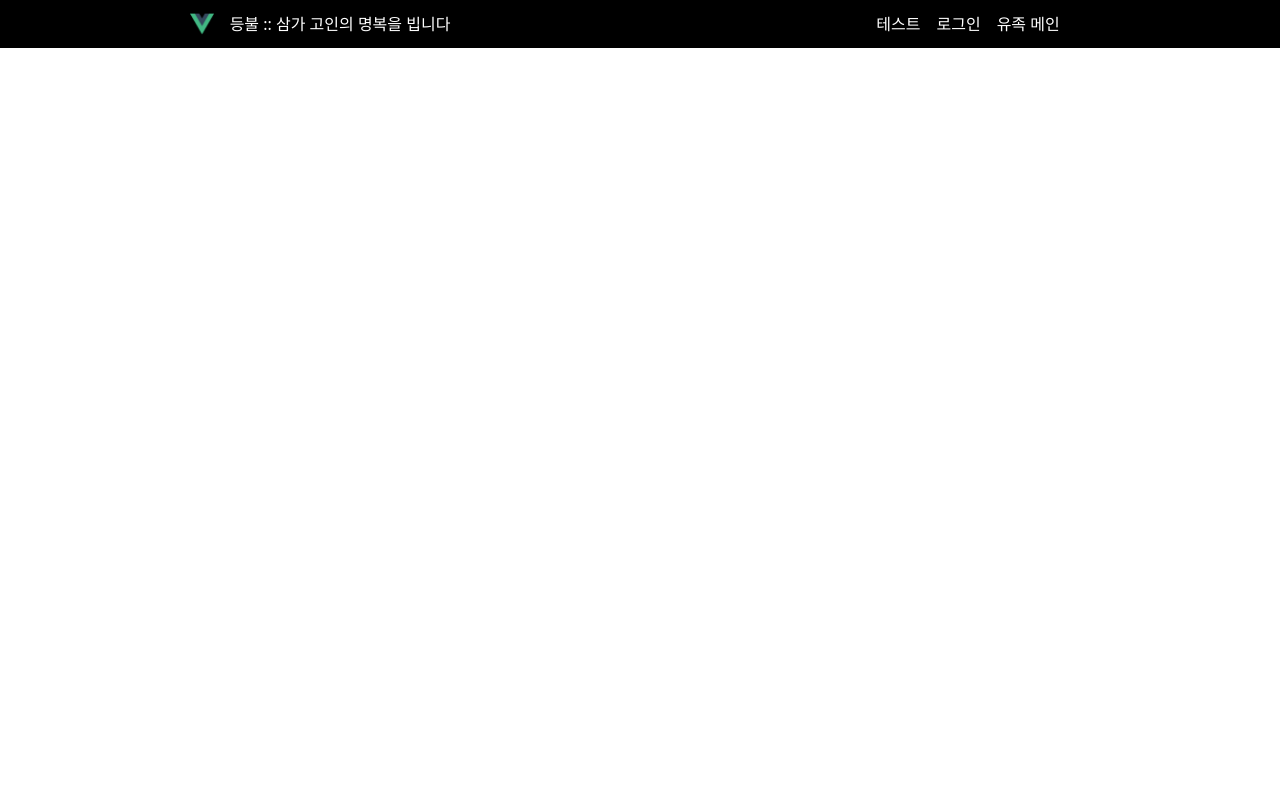
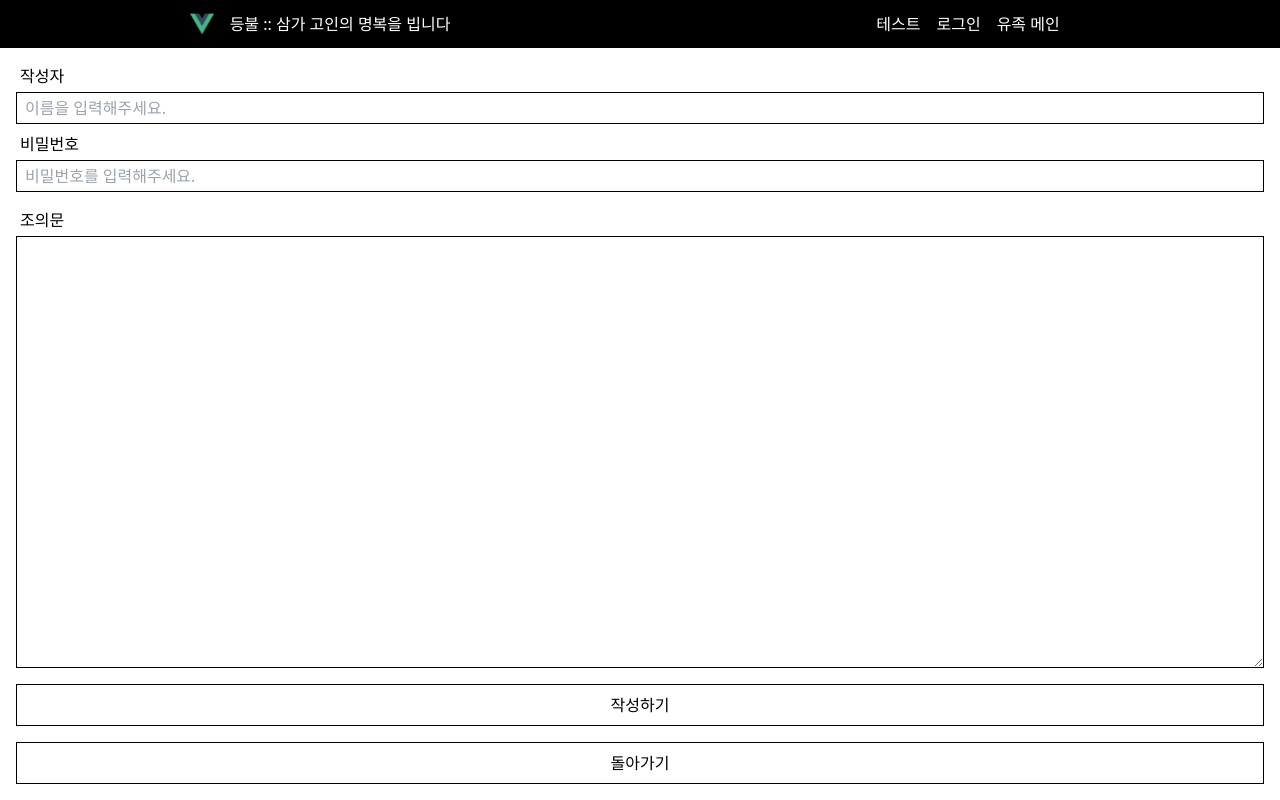
Before and after one commit to nwh1124/FMVue, a Vue app: page /usr/write in a window 1280 px wide. Built offline with nearby package versions, Linux system fonts and the light colour scheme.

Commit message:
수정, 삭제 시도 중

```diff
--- a/src/apis/index.ts
+++ b/src/apis/index.ts
@@ -85,9 +85,12 @@ interface Base__IResponseBodyType1{
 
 // /usr/condolence/list 의 응답 타입
 export interface MainApi__condolence_list__IResponseBody extends Base__IResponseBodyType1 {
-    body:{
-      condolences: ICondolence[]
-    };
+  body:{
+    condolences: ICondolence[]
+  };
+}
+export interface MainApi__condolence_doWrite__IResponseBody extends Base__IResponseBodyType1 {
+
 }
 
 
@@ -106,4 +109,9 @@ export class MainApi extends HttpClient {
     return this.instance.get<MainApi__condolence_list__IResponseBody>(`/usr/condolence/list?boardId=${boardId}`);
   }
 
+  // http://localhost:8021/usr/condolence/doAdd?writer=?&password=?&body=? 를 요청하고 응답을 받아오는 함수
+  public condolence_doWrite(writer:string, password:string, body:string) {
+    return this.instance.post<MainApi__condolence_doWrite__IResponseBody>(`/usr/condolence/doAdd?writer=${writer}&password=${password}&body=${body}`);
+  }
+
 }
--- a/src/pages/UsrMainPage.vue
+++ b/src/pages/UsrMainPage.vue
@@ -27,7 +27,8 @@
                     <li class="text-sm mb-1">
                         <div class="flex justify-between">
                             <span>{{condolence.writer}}</span>
-                            <button>수정/삭제</button>
+                            <input type="hidden" value="{{condolence.id}}" ref="modifyOrDeleteCondolenceId">
+                            <button v-on:click="modifyOrDeleteCondolence">수정삭제</button>
                         </div>
                         <div class="flex justify-between">
                             <span>{{condolence.body}}</span>
@@ -37,7 +38,8 @@
                 </ul>
             </div>
             <div class="flex pl-2 py-2">
-                <button class="px-2 mr-2 h-10 w-full border-black">조의문 작성</button>
+                <router-link to="/usr/write" class="px-2 mr-2 h-10 w-full border-black
+                flex justify-center items-center">조의문 작성</router-link>
             </div>
         </div>
 
@@ -82,8 +84,6 @@ export default defineComponent({
     setup(props){
         const mainApi:MainApi = getCurrentInstance()?.appContext.config.globalProperties.$mainApi;
 
-        const newCondolenceBodyElRef = ref<HTMLInputElement>();
-
         const state = reactive({
             condolence: [] as ICondolence[]
         });
@@ -105,10 +105,33 @@ export default defineComponent({
 
         return{
          state,
-         newCondolenceBodyElRef,
         }
     }
+
 })
+
+function modifyOrDeleteCondolence(){
+        alert('확인');
+
+        const modifyOrDeleteCondolenceIdRef = ref<HTMLInputElement>();
+
+        if( modifyOrDeleteCondolenceIdRef.value == null ){
+            return;
+        }
+
+        const modifyOrDeleteCondolenceId = modifyOrDeleteCondolenceIdRef.value;
+
+        modifyOrDeleteCondolenceId.value = modifyOrDeleteCondolenceId.value.trim();
+
+        if( modifyOrDeleteCondolenceId.value.length == 0 ){
+            alert('존재하지 않는 조의문입니다.')
+            modifyOrDeleteCondolenceId.focus();
+
+            return;
+        }
+
+}
+
 </script>
 
 <style>
--- /dev/null
+++ b/src/pages/UsrPasswordCheckPage.vue
@@ -0,0 +1,20 @@
+<template>
+  <div>
+    dd
+  </div>
+  <div class="mx-2 mb-4 border-black">
+      <router-link to="/usr/main">
+          <div class="flex justify-center items-center py-4">
+            돌아가기
+          </div>
+      </router-link>
+  </div>
+</template>
+
+<script>
+import { defineComponent } from 'vue'
+
+export default defineComponent({
+  name: 'UsrPasswordCheckPage'
+})
+</script>
--- /dev/null
+++ b/src/pages/UsrWriteCondolencePage.vue
@@ -0,0 +1,141 @@
+<template>
+  <div class="container mx-auto flex flex-col h-full">
+
+    <form v-on:submit.prevent="checkAndWriteCondolence"
+    class="flex flex-col flex-grow">
+
+      <div class="mx-4 mt-4 mb-2">
+        <span class="pl-1">작성자</span>
+        <input ref="newCondolenceWriterElRef"
+        type="text" class="h-8 w-full mt-1 border-black pl-2"
+        placeholder="이름을 입력해주세요.">
+      </div>
+
+      <div class="mx-4 mb-4">
+        <span class="pl-1">비밀번호</span>
+        <input ref="newCondolencePasswordElRef"
+        type="password" class="h-8 w-full mt-1 border-black pl-2"
+        placeholder="비밀번호를 입력해주세요.">
+      </div>
+
+      <div class="mx-4 flex flex-col flex-grow">
+        <span class="pl-1">조의문</span>
+        <textarea ref="newCondolenceBodyElRef" id="" cols="30" rows="10"
+        class="border-black flex-grow mt-1 pl-2 pt-2"
+        placeholder="조의문을 작성해주세요.">
+        </textarea>
+      </div>
+
+      <input type="submit" value="작성하기"
+        class="mx-4 my-4 border-black
+        flex justify-center items-center py-2 bg-white"/>
+
+    </form>
+
+    <div class="mx-4 mb-4 border-black">
+        <router-link to="/usr/main">
+            <div class="flex justify-center items-center py-2">
+              돌아가기
+            </div>
+        </router-link>
+    </div>
+
+  </div>
+</template>
+
+<script lang="ts">
+import { defineComponent, ref, reactive, getCurrentInstance, onMounted } from 'vue'
+import { MainApi } from '../apis/'
+import { Router } from 'vue-router';
+
+export default defineComponent({
+  name: 'UsrWriteCondolencePage',
+
+  setup(){
+    const router:Router = getCurrentInstance()?.appContext.config.globalProperties.$router;
+    const mainApi:MainApi = getCurrentInstance()?.appContext.config.globalProperties.$mainApi;
+
+    const newCondolenceWriterElRef = ref<HTMLInputElement>();
+    const newCondolencePasswordElRef = ref<HTMLInputElement>();
+    const newCondolenceBodyElRef = ref<HTMLInputElement>();
+
+    function checkAndWriteCondolence(){
+
+      if( newCondolenceWriterElRef.value == null ){
+        return;
+      }
+
+      const newCondolenceWriterEl = newCondolenceWriterElRef.value;
+
+      newCondolenceWriterEl.value = newCondolenceWriterEl.value.trim();
+
+      if( newCondolenceWriterEl.value.length == 0 ){
+        alert('작성자를 입력해주세요.');
+        newCondolenceWriterEl.focus();
+
+        return;
+      }
+
+      if( newCondolencePasswordElRef.value == null ){
+        return;
+      }
+
+      const newCondolencePasswordEl = newCondolencePasswordElRef.value;
+
+      newCondolencePasswordEl.value = newCondolencePasswordEl.value.trim();
+
+      if( newCondolencePasswordEl.value.length == 0 ){
+        alert('비밀번호를 입력해주세요.');
+        newCondolencePasswordEl.focus();
+
+        return;
+      }
+
+      if( newCondolenceBodyElRef.value == null ){
+        return;
+      }
+
+      const newCondolenceBodyEl = newCondolenceBodyElRef.value;
+
+      newCondolenceBodyEl.value = newCondolenceBodyEl.value.trim();
+
+      if( newCondolenceBodyEl.value.length == 0 ){
+        alert('조의문을 작성해주세요.');
+        newCondolenceBodyEl.focus();
+
+        return;
+      }
+
+      writeCondolence(newCondolenceWriterEl.value, newCondolencePasswordEl.value, newCondolenceBodyEl.value);
+
+    }
+
+    function writeCondolence(writer:string, password:string, body:string){
+    mainApi.condolence_doWrite(writer, password, body)
+    .then(axiosResponse => {
+      alert(axiosResponse.data.msg);
+
+      if(axiosResponse.data.fail){
+        return;
+      }
+
+      router.replace("main")
+      })
+    }
+
+    return{
+      checkAndWriteCondolence,
+      newCondolenceWriterElRef,
+      newCondolencePasswordElRef,
+      newCondolenceBodyElRef,
+    }
+
+  }
+
+});
+
+</script>
+
+<style>
+
+</style>
```
Also changed, not shown: src/main.ts (+10 -0 lines), 1 other file (tests, documents, lock files or other folders).
